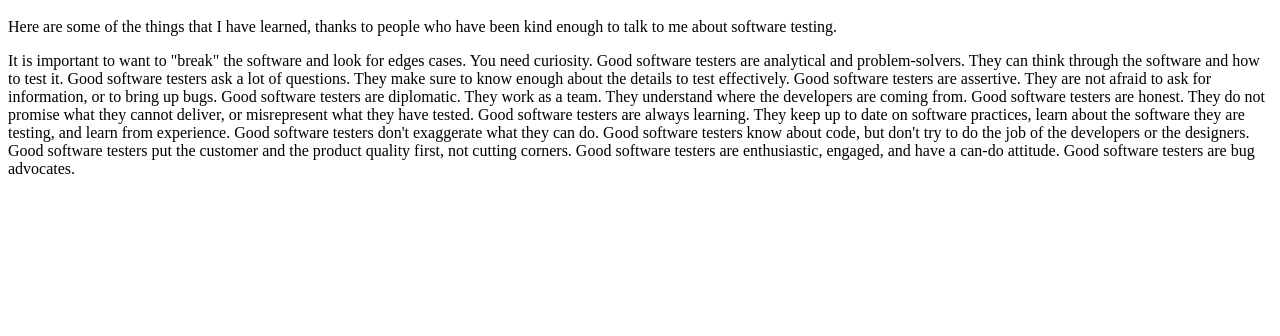
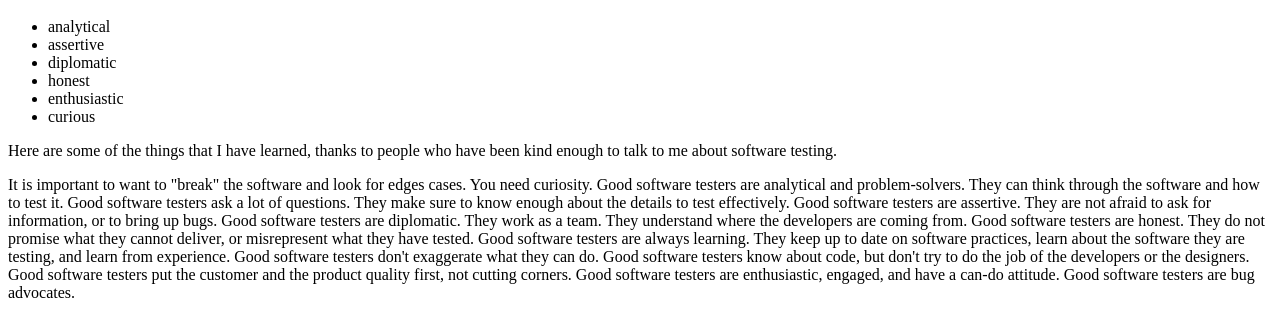
Before and after one commit to nlmorsey/nlmorsey.github.io, a plain HTML site: page index.html in a window 1280 px wide. Shown: the part 48-384 px from the top of the page. Drawn offline with Linux system fonts and the light colour scheme.

Commit message:
Updating blog post #1

```diff
--- a/index.html
+++ b/index.html
@@ -2,6 +2,14 @@
 <html>
     <body>
         <h1>Reflections on Software Testing</h1>
+        <ul>
+            <li>analytical</li>
+            <li>assertive</li>
+            <li>diplomatic</li>
+            <li>honest</li>
+            <li>enthusiastic</li>
+            <li>curious</li>
+        </ul>
         <p>Here are some of the things that I have learned, thanks to people who have been kind enough to talk to me about software testing.</p>
         <p>It is important to want to "break" the software and look for edges cases. You need curiosity.
         Good software testers are analytical and problem-solvers. They can think through the software and how to test it.
```
